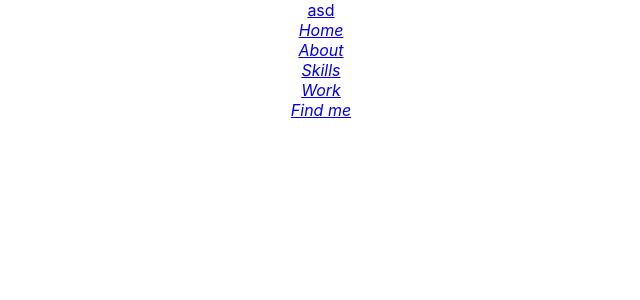
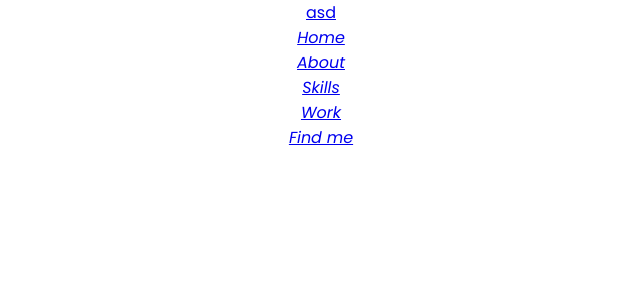
Before and after one commit to vikdts/fantastic-octo-guacamole, a React (Create React App) app in the folder resume/: page / in a window 1280 px wide. Shown: the top 300 px of the page, without its empty margins (319-959 px from the left). Built offline with nearby package versions, Linux system fonts and the light colour scheme; the HTML template or start-up script is replaced by a standard one.

Commit message:
style body

```diff
--- a/resume/src/App.css
+++ b/resume/src/App.css
@@ -70,6 +70,19 @@ html {
   scroll-behavior: smooth;
 }
 
+body,
+button,
+input,
+textarea {
+  font-family: var(--body-font);
+  font-size: var(--normal-font-size);
+}
+
+body {
+  background-color: var(--body-color);
+  color: var(--text-color);
+}
+
 
 .App {
   text-align: center;
```
